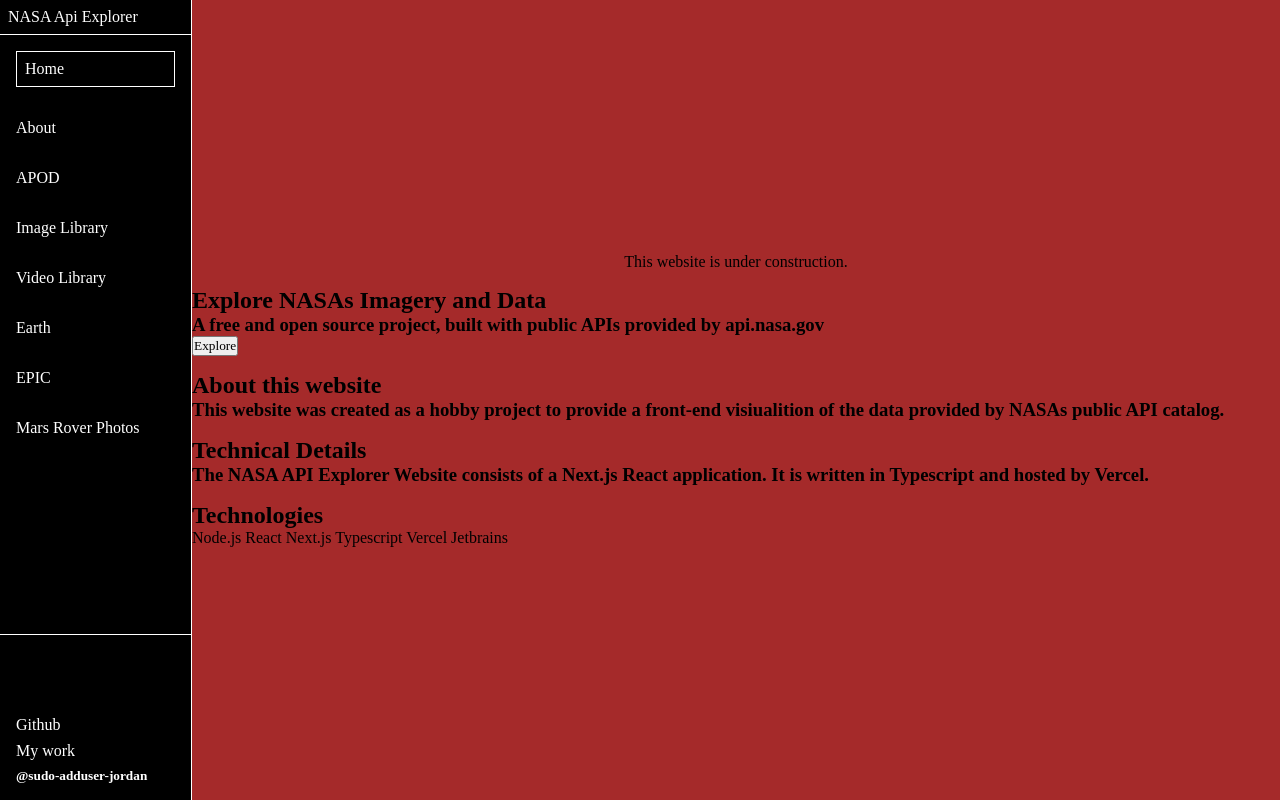
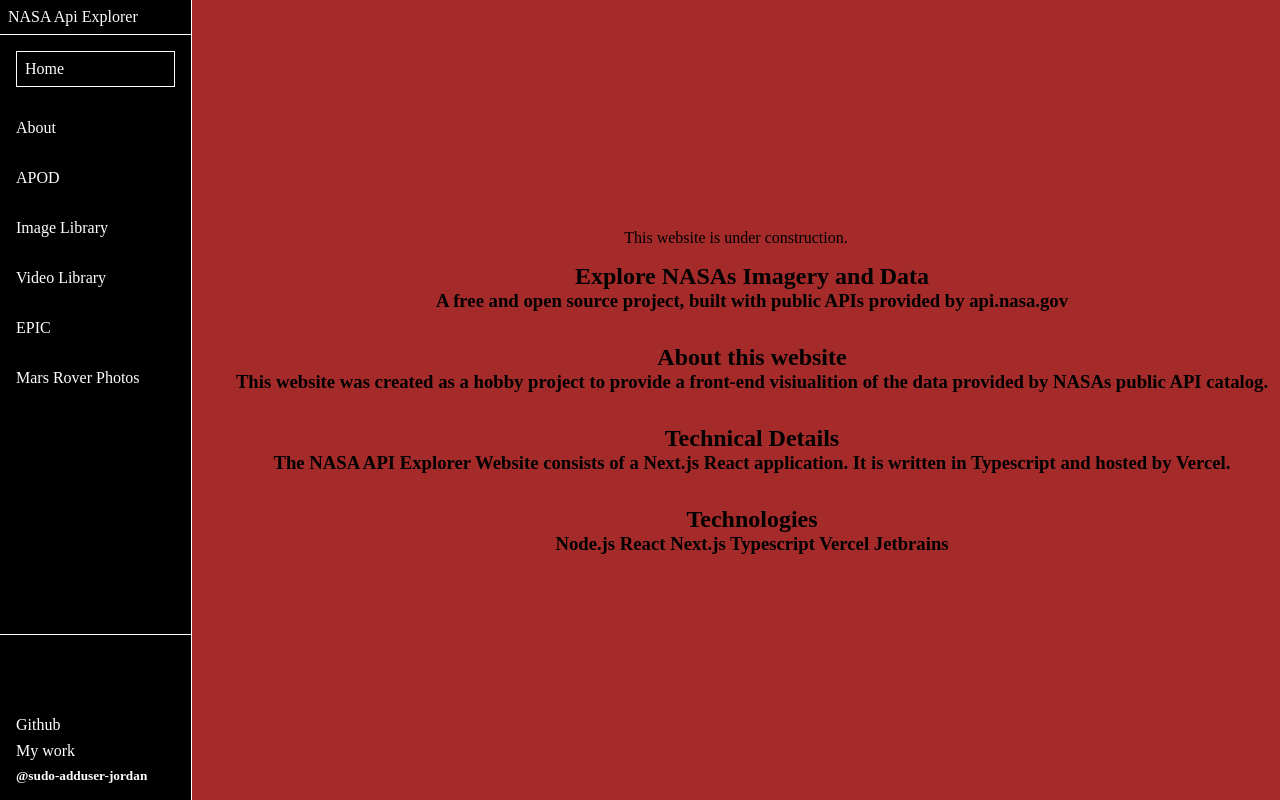
Before and after one commit to sudo-adduser-jordan/nasa-api-explorer, a Next.js app: page / in a window 1280 px wide. Built offline with nearby package versions, Linux system fonts and the light colour scheme; a web font is replaced by a local one.

Commit message:
remove earth

```diff
--- a/src/components/Sidebar.tsx
+++ b/src/components/Sidebar.tsx
@@ -25,9 +25,6 @@ export default function Sidebar({ sidebar }: any) {
     };
     const handleTab7 = () => {
         setIsActive('tab7');
-    };
-    const handleTab8 = () => {
-        setIsActive('tab8');
     };
 
     return (
@@ -103,7 +100,7 @@ export default function Sidebar({ sidebar }: any) {
                             Video Library
                         </div>
                     </Link>
-                    <Link href='/earth'>
+                    <Link href='/epic'>
                         <div
                             className={
                                 isActive === 'tab6'
@@ -112,10 +109,10 @@ export default function Sidebar({ sidebar }: any) {
                             }
                             onClick={handleTab6}
                         >
-                            Earth
+                            EPIC
                         </div>
                     </Link>
-                    <Link href='/epic'>
+                    <Link href='/mars-rover-images/spirit'>
                         <div
                             className={
                                 isActive === 'tab7'
@@ -123,18 +120,6 @@ export default function Sidebar({ sidebar }: any) {
                                     : `${styles.item}`
                             }
                             onClick={handleTab7}
-                        >
-                            EPIC
-                        </div>
-                    </Link>
-                    <Link href='/mars-rover-images/spirit'>
-                        <div
-                            className={
-                                isActive === 'tab8'
-                                    ? `${styles.item2}`
-                                    : `${styles.item}`
-                            }
-                            onClick={handleTab8}
                         >
                             Mars Rover Photos
                         </div>
--- a/src/pages/index.tsx
+++ b/src/pages/index.tsx
@@ -11,7 +11,6 @@ const HomePage = () => {
                     A free and open source project, built with public APIs
                     provided by api.nasa.gov
                 </h3>
-                <button>Explore</button>
             </div>
             <div className={styles.about}>
                 <h1>About this website</h1>
@@ -31,7 +30,7 @@ const HomePage = () => {
             </div>
             <div className={styles.tech}>
                 <h1>Technologies</h1>
-                <div>Node.js React Next.js Typescript Vercel Jetbrains </div>
+                <h3>Node.js React Next.js Typescript Vercel Jetbrains </h3>
             </div>
         </section>
     );
--- a/src/styles/pages/AboutPage.module.css
+++ b/src/styles/pages/AboutPage.module.css
@@ -1,14 +1,32 @@
 .container {
     background-color: lightblue;
     width: 85%;
-
+    text-align: center;
     height: 100vh;
     display: flex;
     flex-direction: column;
-    justify-content: space-between;
+    justify-content: center;
     /* align-items: center; */
 }
+.explanation {
+    margin: 1rem;
+}
+.apod {
+    margin: 1rem;
+}
+.image {
+    margin: 1rem;
+}
+.video {
+    margin: 1rem;
+}
 
+.epic {
+    margin: 1rem;
+}
+.mars {
+    margin: 1rem;
+}
 @media (max-width: 800px) {
     .container {
         margin-top: 10vh;
--- a/src/styles/pages/EarthPage.module.css
+++ /dev/null
@@ -1,22 +0,0 @@
-.container {
-    background-color: mediumpurple;
-    width: 85%;
-
-    height: 100vh;
-    display: flex;
-    flex-direction: column;
-    align-items: center;
-}
-
-.cardContainer {
-    border: solid white 1px;
-    height: 80%;
-    width: 80%;
-}
-
-@media (max-width: 800px) {
-    .container {
-        margin-top: 10vh;
-        width: 100%;
-    }
-}
--- a/src/styles/pages/HomePage.module.css
+++ b/src/styles/pages/HomePage.module.css
@@ -6,32 +6,29 @@
     display: flex;
     flex-direction: column;
     justify-content: center;
-    align-items: center;
+    text-align: center;
 }
 
 .heading {
     /* background-color: aqua; */
     width: 100%;
-    margin-top: 1rem;
+    margin: 1rem;
 }
 
 .about {
     /* background-color: lightblue; */
     width: 100%;
-    margin-top: 1rem;
+    margin: 1rem;
 }
 .details {
+    /* background-color: lightcyan; */
     width: 100%;
-    margin-top: 1rem;
-
-    /* background-color: lightcyan; */
+    margin: 1rem;
 }
 .tech {
-    margin-top: 1rem;
-
+    /* background-color: lightsalmon; */
+    margin: 1rem;
     width: 100%;
-
-    /* background-color: lightsalmon; */
 }
 
 @media (max-width: 800px) {
```
Also changed, not shown: src/pages/about.tsx (+0 -7 lines), src/pages/earth.tsx (deleted, +0 -28 lines).
